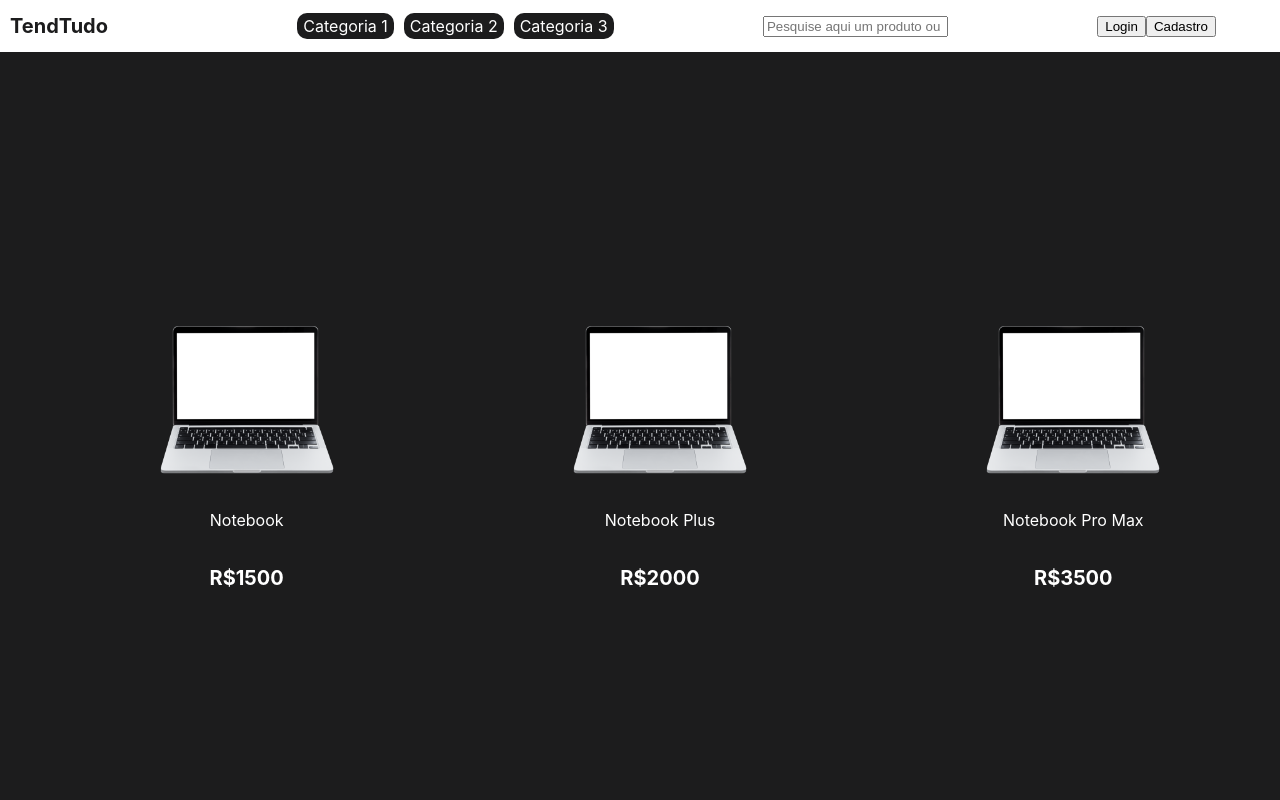
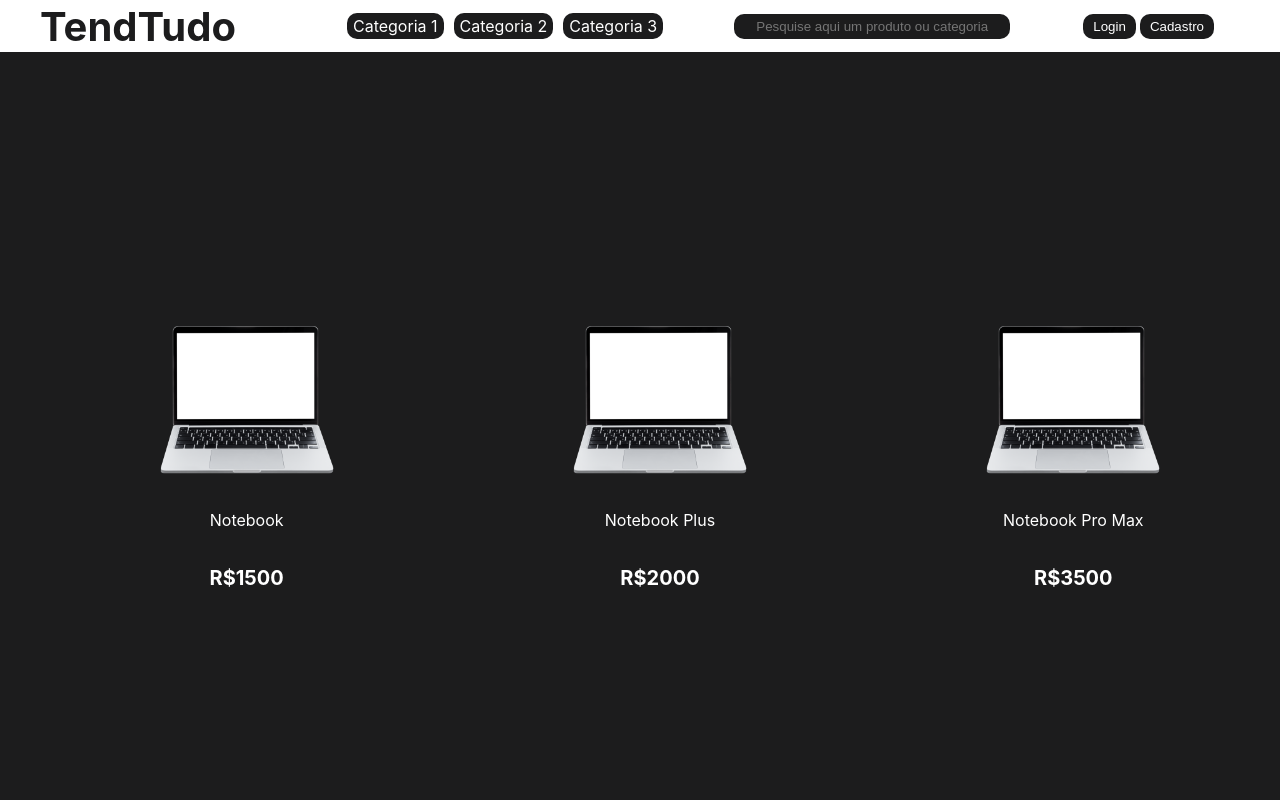
Before and after one commit to soarezlucas02/PAME-23.1---Entrega-3---Lucas-Soares-de-Souza, a React (Create React App) app: page / in a window 1280 px wide. Shown: the top 800 px of the page. Built offline with nearby package versions, Linux system fonts and the light colour scheme.

Commit message:
estilizando o header

```diff
--- a/src/componentes/Header/Header.css
+++ b/src/componentes/Header/Header.css
@@ -1,9 +1,15 @@
 .nome_logo{
     font-weight: bold;
     text-decoration: none;
-    font-size: 20px;
-    margin-left: 10px;
+    font-size: 40px;
+    margin-left: 40px;
     color: #1c1c1d;
+}
+
+.nome_logo:hover{
+    background-color: black;
+    color: white;
+    border-radius: 10px;
 }
 
 .nav{
@@ -36,3 +42,28 @@
     background-color: white;
     color: black;
 }
+
+
+.input-pesquisa{
+    width: 20vw;
+    text-align: center;
+    padding: 5px 10px;
+    background-color: #1c1c1d;
+    color: white;
+    border: none;
+    border-radius: 10px;
+}
+
+.botaologin{
+    color: white;
+    background-color: #1c1c1d;
+    border: none;
+    padding: 5px 10px;
+    margin: 2px;
+    border-radius: 10px;
+}
+
+.botaologin:hover{
+    background-color: white;
+    color: black;
+}
--- a/src/componentes/Header/Header.js
+++ b/src/componentes/Header/Header.js
@@ -33,8 +33,8 @@ function Header() {
         ></input>
 
         <div className="autenticacao">
-          <button>Login</button>
-          <button>Cadastro</button>
+          <button className="botaologin">Login</button>
+          <button className="botaologin">Cadastro</button>
         </div>
       </nav>
     </header>
```
